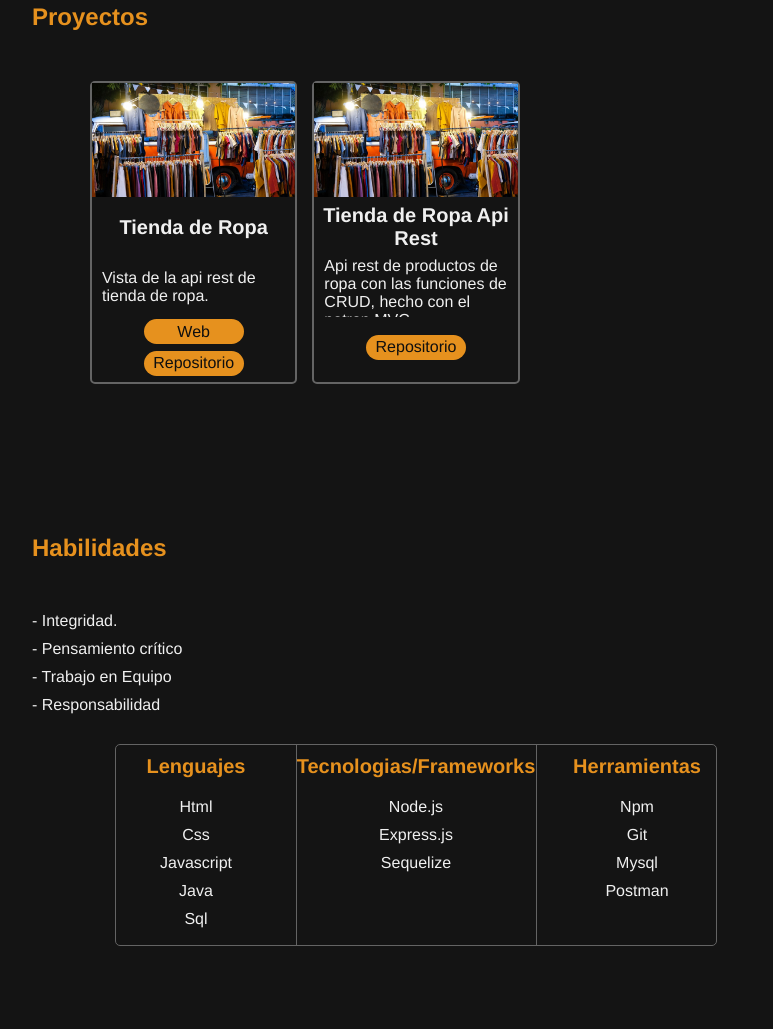
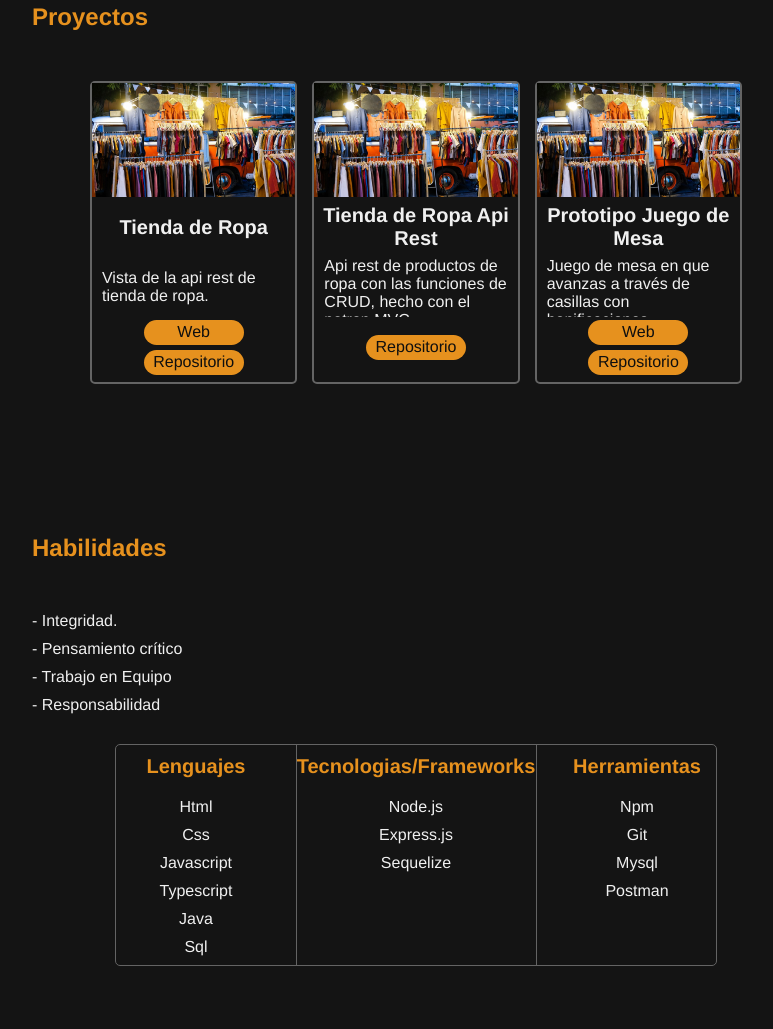
Before and after one commit to JSuggu/portfolio, a plain HTML site: page index.html in a window 1280 px wide. Shown: the part 875-1904 px from the top of the page, without its empty margins (224-997 px from the left). Drawn offline with Linux system fonts and the light colour scheme.

Commit message:
board game project added

```diff
--- a/index.html
+++ b/index.html
@@ -90,6 +90,19 @@
                                 <a href="https://github.com/JSuggu/clothing-store-backend" target="_blank">Repositorio</a>
                             </section>
                         </div>
+                        <div class="card">
+                            <img src="./assets/clothing-store.jpg" >
+                            <h4 class="project-name">Prototipo Juego de Mesa</h4>
+                            <section class="description">
+                                <p>
+                                    Juego de mesa en que avanzas a través de casillas con bonificaciones, penalizaciones, etc...
+                                </p>
+                            </section>
+                            <section class="page">
+                                <a href="https://board-game-prototype.netlify.app/" target="_blank">Web</a>
+                                <a href="https://github.com/JSuggu/board-game" target="_blank">Repositorio</a>
+                            </section>
+                        </div>
                     </div>
                 </div>
                 <div class="skills-container">
@@ -107,6 +120,7 @@
                                 <span>Html</span>
                                 <span>Css</span>
                                 <span>Javascript</span>
+                                <span>Typescript</span>
                                 <span>Java</span>
                                 <span>Sql</span>
                             </div>
--- a/styles.css
+++ b/styles.css
@@ -349,7 +349,7 @@ h1, h2, h3, h4{
     width: 70%;
     justify-content: center;
     grid-template-columns: repeat(3, minmax(200px, 30%));
-    grid-template-rows: 200px;
+    grid-template-rows: 220px;
     column-gap: 20px;
     align-self: center;
     border: 1px solid rgb(100, 100, 100);
```
Also changed, not shown: assets/board-game-image.jpg (added).
